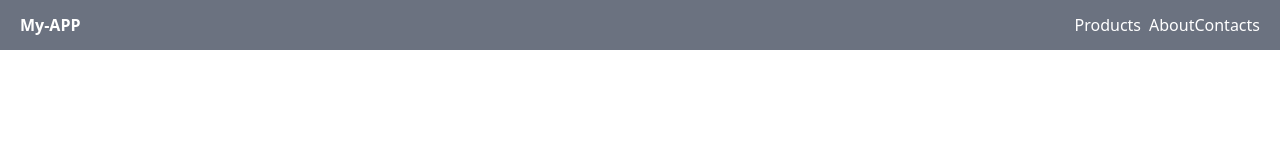
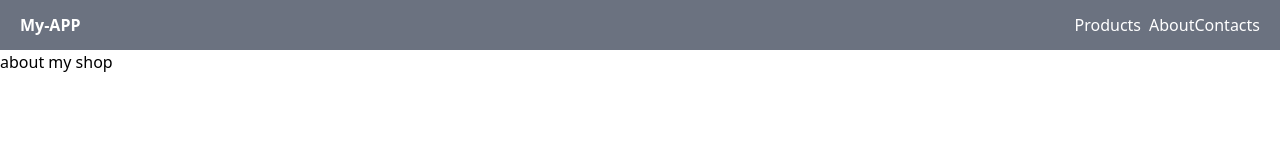
Before and after one commit to coolcrazyfox/shop-app, a React (Create React App) app: page /#/contacts in a window 1280 px wide. Shown: the top 160 px of the page. Built offline with nearby package versions, Linux system fonts and the light colour scheme.

Commit message:
create Contacts

```diff
--- a/src/App.tsx
+++ b/src/App.tsx
@@ -11,6 +11,7 @@ function App() {
             <Routes>
                 <Route path={'/'} element={<ProductsPage/>}/>
                 <Route path={'/about'} element={<AboutPage/>}/>
+                <Route path={'/contacts'} element={<AboutPage/>}/>
             </Routes>
         </>
 
--- a/src/pages/AboutPage.tsx
+++ b/src/pages/AboutPage.tsx
@@ -3,7 +3,7 @@ import React from 'react';
 const AboutPage = () => {
     return (
         <div>
-            about
+            about my shop
         </div>
     );
 };
--- /dev/null
+++ b/src/pages/ContactsPage.tsx
@@ -0,0 +1,11 @@
+import React from 'react';
+
+const ContactsPage = () => {
+    return (
+        <div>
+            My contacts
+        </div>
+    );
+};
+
+export default ContactsPage;
```
